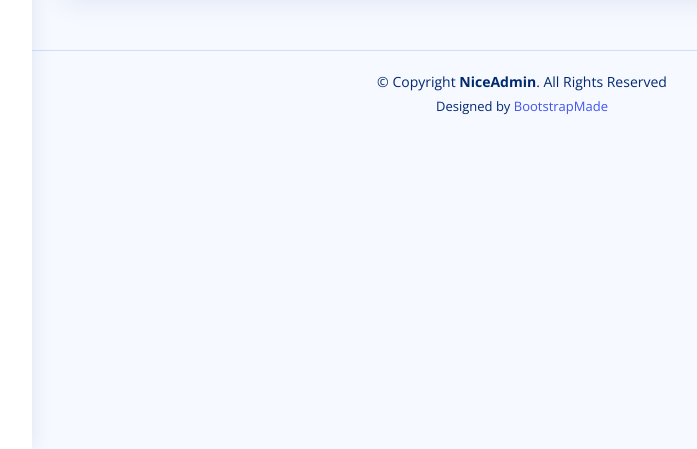
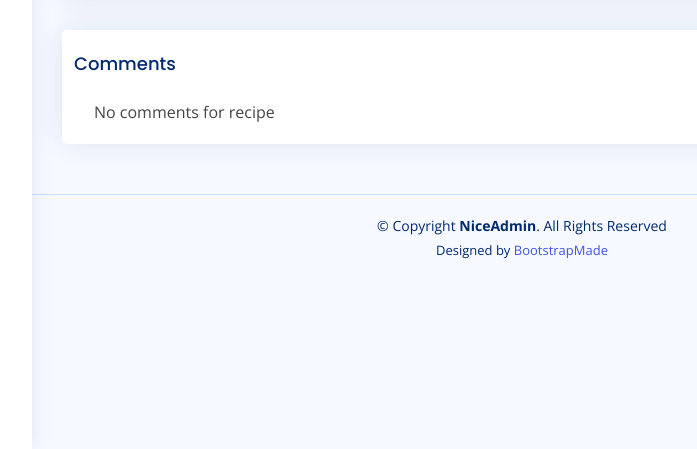
Before and after one commit to uva-cs3240-s22/word-of-mouth, a Django app: template main/templates/main/recipe_detail.html in a window 1280 px wide. Shown: the part 351-800 px from the top of the page, without its empty margins (268-965 px from the left). Run offline with Django 4.2, Linux system fonts and the light colour scheme; the template is opened without the code that fills it, so the values that code supplies are empty; some libraries are stand-ins or nearby versions.

Commit message:
Fix comment migration

```diff
--- a/main/templates/main/comment_section.html
+++ b/main/templates/main/comment_section.html
@@ -0,0 +1,8 @@
+<div class="d-flex">
+    {% if comments.count > 0 %}
+
+    {% else %}
+        <span>No comments for recipe</span>
+    {% endif %}
+
+</div>
--- a/main/templates/main/recipe_detail.html
+++ b/main/templates/main/recipe_detail.html
@@ -32,6 +32,12 @@
                 </div>
             </div>
             <br>
+            <div class="card">
+                <div class="card-title">Comments</div>
+                <div class="card-body">
+                    {% include "main/comment_section.html" with comments=recipe.comments %}
+                </div>
+            </div>
         </div>
     </div>
 {% endblock %}
```
Also changed, not shown: main/migrations/0008_alter_recipe_edited_date_alter_recipe_posted_date_and_more.py.
